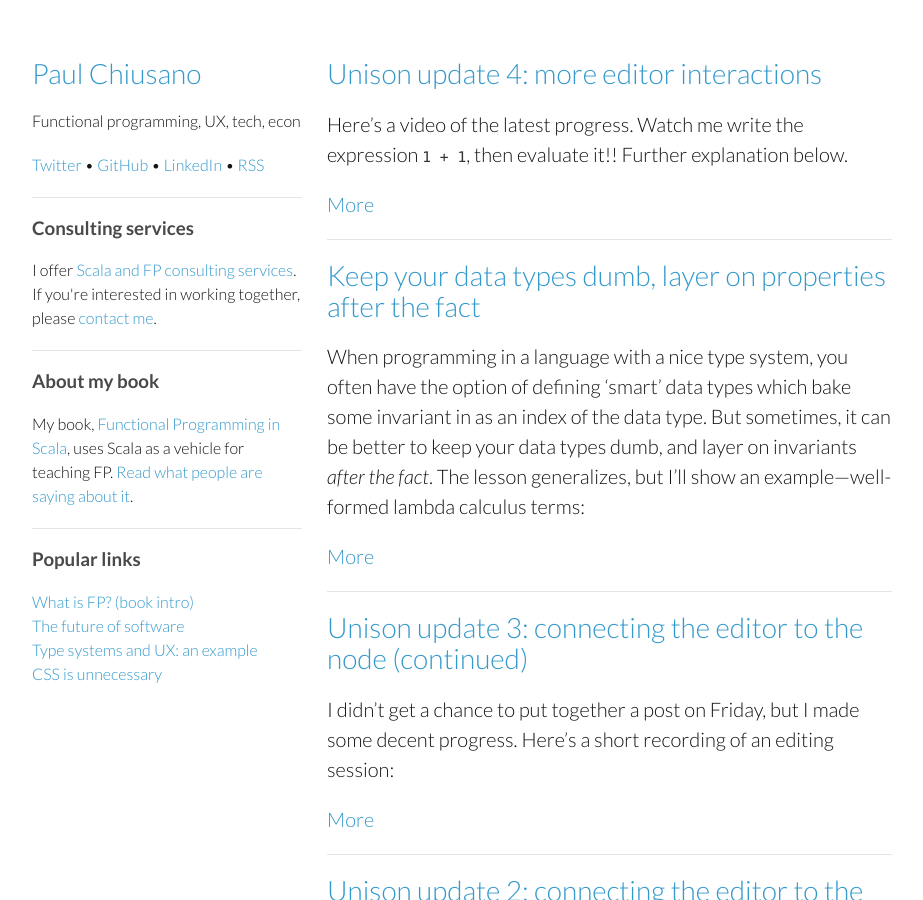
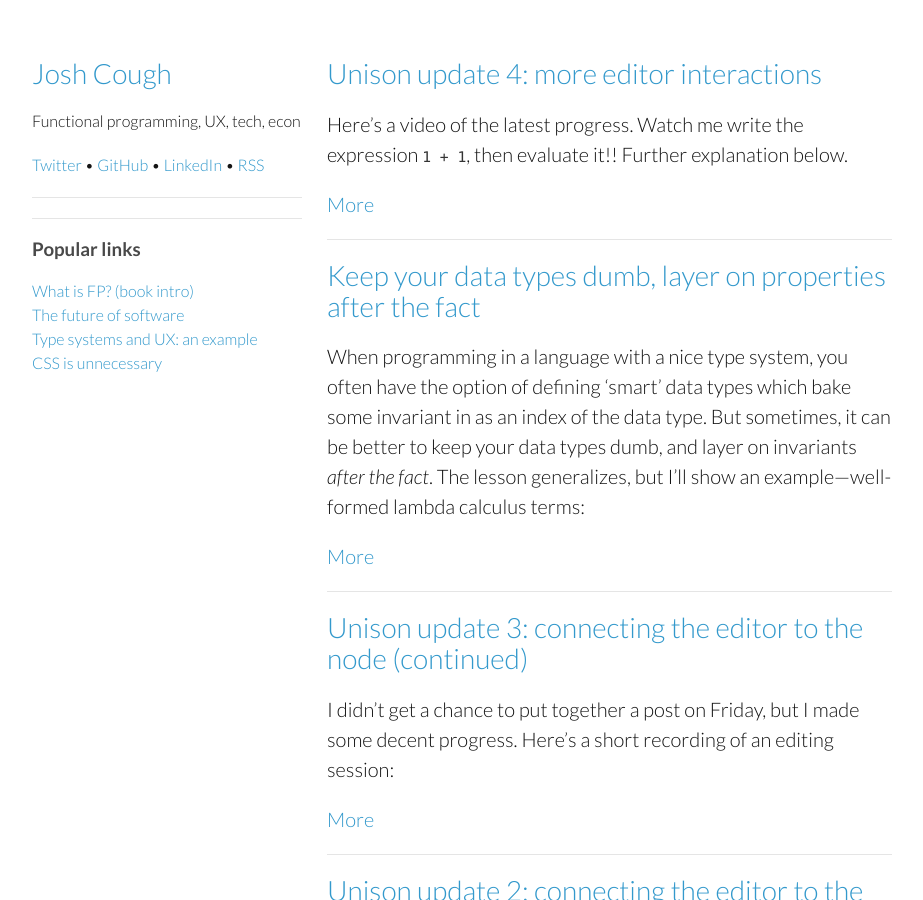
Before and after one commit to joshcough/joshcough.github.io, a Jekyll site: the page built from index.html, in a window 1280 px wide and 900 px high. Shown: the whole window, without its empty margins (178-1101 px from the left). Built offline with Jekyll 4.4.1, drawn with Linux system fonts in a browser that asks for light colours; the list of posts is cut into pages by our own code.

Commit message:
fixing things

```diff
--- a/_config.yml
+++ b/_config.yml
@@ -1,4 +1,4 @@
-name: Paul Chiusano's blog
+name: Josh Cough's blog
 url: http://pchiusano.github.io
 
 permalink: /:year-:month-:day/:title.html
--- a/_includes/header.html
+++ b/_includes/header.html
@@ -1,19 +1,19 @@
 
       <header>
         <link rel="alternate" type="application/rss+xml" title="{{ site.name }}" href="{{ site.url }}/feed.xml">
-        <h1 class="view"><a href="/">Paul Chiusano</a></h1>
+        <h1 class="view"><a href="/">Josh Cough</a></h1>
         <p>Functional programming, UX, tech, econ</p>
         <p>
-          <a href="https://twitter.com/pchiusano">Twitter</a> •
-          <a href="https://github.com/pchiusano">GitHub</a> •
-          <a href="https://www.linkedin.com/in/pchiusano">LinkedIn</a> •
+          <a href="https://twitter.com/joshcough">Twitter</a> •
+          <a href="https://github.com/joshcough">GitHub</a> •
+          <a href="https://www.linkedin.com/in/joshcough">LinkedIn</a> •
           <a href="/feed.xml">RSS</a>
         </p>
         <hr/>
-        <h3>Consulting services</h3>
+        <!--<h3>Consulting services</h3>
         <p>I offer <a href="/consulting-services">Scala and FP consulting services</a>.
            If you're interested in working together, please <a href="mailto:paul.chiusano@stage-n.com">contact me</a>.
-        </p>
+           </p>
         <hr/>
         <h3>About my book</h3>
         <p>
@@ -26,7 +26,7 @@
           <a href="https://twitter.com/tylerweir/status/305269648230862848">saying</a>
           <a href="https://twitter.com/mrt1nz/status/350850253190217728">about</a>
           <a href="http://www.amazon.com/review/R3GALPJBA5GFLS/ref=cm_cr_dp_title?ie=UTF8&ASIN=1617290653&nodeID=283155&store=books">it</a>.
-        </p>
+          </p>-->
         <hr/>
         <h3>Popular links</h3>
         <p>
--- a/_layouts/default.html
+++ b/_layouts/default.html
@@ -2,7 +2,7 @@
   <head>
     <meta charset="utf-8">
     <meta http-equiv="X-UA-Compatible" content="chrome=1">
-    <title>Paul Chiusano's blog</title>
+    <title>Josh Cough's blog</title>
 
     <link rel="stylesheet" href="/stylesheets/styles.css">
     <link rel="stylesheet" href="/stylesheets/pygment_trac.css">
--- a/_layouts/nocomment-post.html
+++ b/_layouts/nocomment-post.html
@@ -2,7 +2,7 @@
   <head>
     <meta charset="utf-8">
     <meta http-equiv="X-UA-Compatible" content="chrome=1">
-    <title>Paul Chiusano: {{ page.title }}</title>
+    <title>Josh Cough: {{ page.title }}</title>
 
     <link rel="stylesheet" href="/stylesheets/styles.css">
     <link rel="stylesheet" href="/stylesheets/pygment_trac.css">
--- a/_layouts/post.html
+++ b/_layouts/post.html
@@ -2,7 +2,7 @@
   <head>
     <meta charset="utf-8">
     <meta http-equiv="X-UA-Compatible" content="chrome=1">
-    <title>Paul Chiusano: {{ page.title }}</title>
+    <title>Josh Cough: {{ page.title }}</title>
 
     <link rel="stylesheet" href="/stylesheets/styles.css">
     <link rel="stylesheet" href="/stylesheets/pygment_trac.css">
--- a/index.html
+++ b/index.html
@@ -1,6 +1,6 @@
 ---
 layout: default
-title: Paul Chiusano
+title: Josh Cough
 paginate_path: "posts/page:num"
 ---
 {% for post in paginator.posts %}
```
